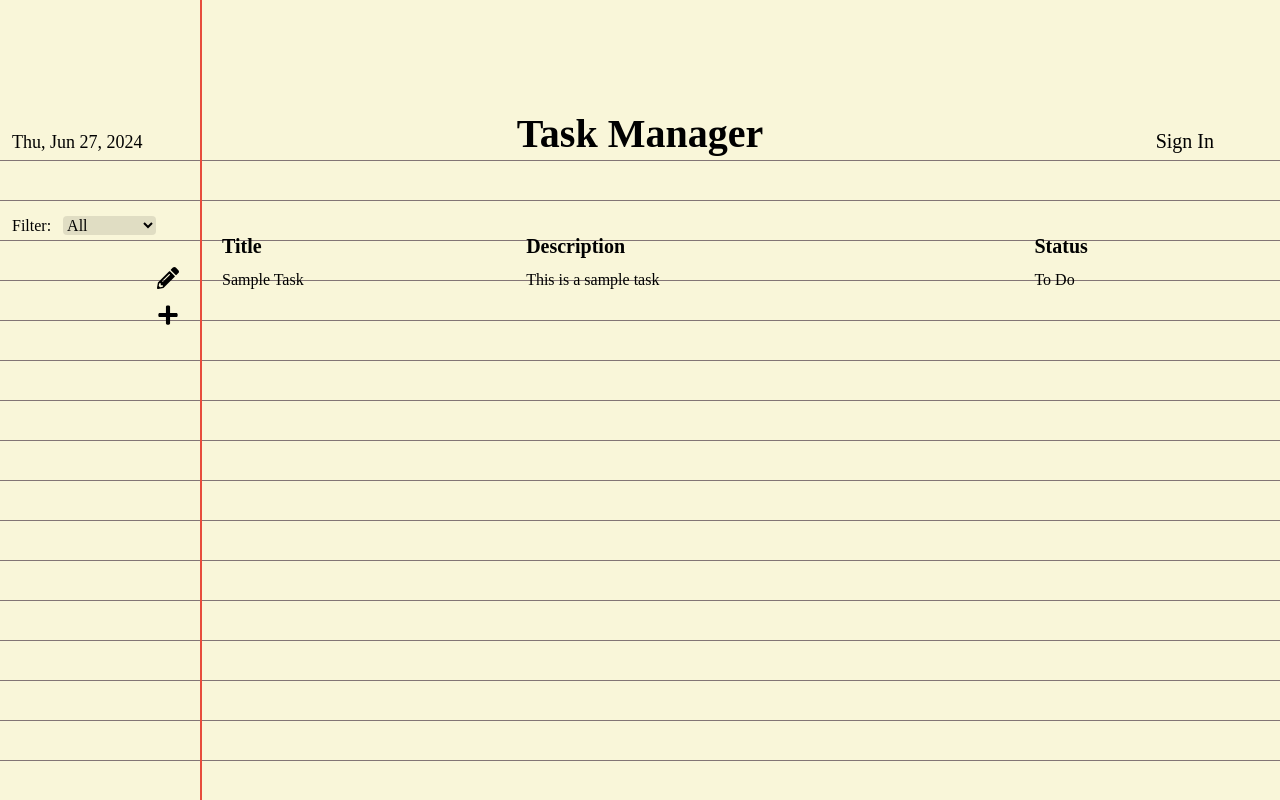
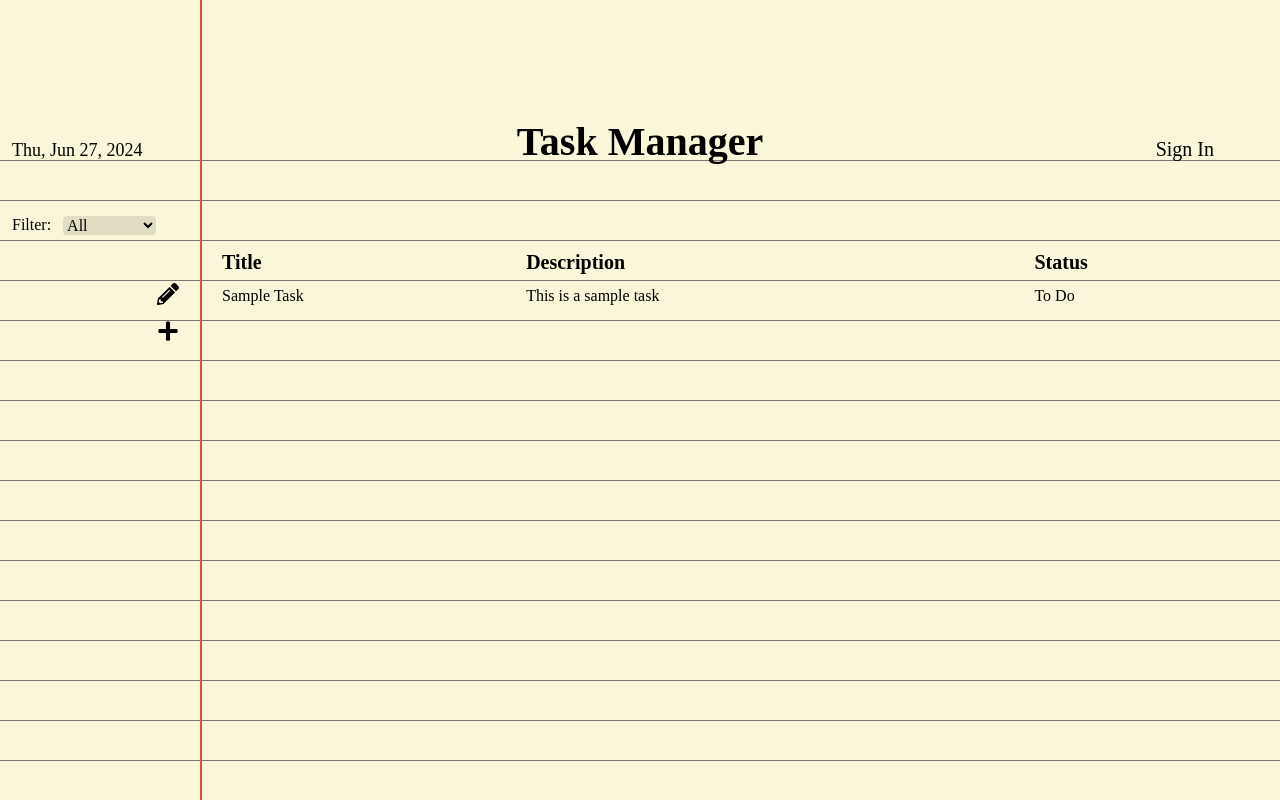
Before and after one commit to guyneh/task-manager, a React (Create React App) app in the folder frontend/: page / in a window 1280 px wide. Built offline with nearby package versions, Linux system fonts and the light colour scheme; a web font is replaced by a local one.

Commit message:
vertical alignment fixed when user is logged in

```diff
--- a/frontend/src/App.css
+++ b/frontend/src/App.css
@@ -30,7 +30,7 @@ body::before {
 	display: flex;
 	align-items: center;
 	justify-content: space-between;
-	margin-top: 44px;
+	margin-top: 43.5px;
 	position: relative;
 	width: 100%;
 	padding: 12px 0px;
@@ -54,6 +54,13 @@ body::before {
 	font-size: 40px;
 }
 
+.auth-container,
+.profile-container {
+	display: flex;
+	align-items: center;
+	height: 60px;
+}
+
 .sign-in-button {
 	background-color: transparent;
 	color: #000;
@@ -72,15 +79,18 @@ body::before {
 }
 
 .profile-picture-container {
-	margin-bottom: -2.5px;
+	margin-bottom: 30px;
 	margin-right: 40px;
-	margin-top: -20px;
+	margin-top: 0;
+	display: flex;
+	align-items: center;
 }
 
 .profile-picture {
 	border-radius: 50%;
-	vertical-align: middle;
 	cursor: pointer;
+	width: 60px;
+	height: 60px;
 }
 
 .auth-modal {
@@ -304,7 +314,7 @@ body::before {
 
 .task-list-container {
 	width: 85%;
-	margin-top: 56px;
+	margin-top: 54.5px;
 	padding-left: 150px;
 }
 
--- a/frontend/src/components/Header.tsx
+++ b/frontend/src/components/Header.tsx
@@ -1,6 +1,6 @@
 // Header component with Task Manager title and Sign In button
 
-import React, { useState } from 'react';
+import React, { useEffect, useState } from 'react';
 import Auth from './auth/AuthModal';
 import { useAuth } from '../context/AuthContext';
 import ProfileModal from './auth/ProfileModal';
@@ -22,6 +22,10 @@ const Header: React.FC = () => {
     const [showAuth, setShowAuth] = useState(false);
     const [showProfile, setShowProfile] = useState(false);
 
+    useEffect(() => {
+        console.log(authState)
+    })
+
     return (
         <div className="header-container">
             <div className="date-container">
@@ -29,13 +33,16 @@ const Header: React.FC = () => {
             </div>
             <h1 className="header-title">Task Manager</h1>
             {authState.user ? (
-                <div className='profile-picture-container'>
-                    <div onClick={() => setShowProfile(true)}>
+                <div className="profile-container" onClick={() => setShowProfile(true)}>
+                    <div className="profile-picture-container">
                         <ProfilePicture avatarUrl={authState?.user?.avatar || "avatar.png"} />
                     </div>
+                    <span>{authState?.user?.name}</span>
                 </div>
             ) : (
-                <button className="sign-in-button" onClick={() => setShowAuth(true)}>Sign In</button>
+                <div className="auth-container">
+                    <button className="sign-in-button" onClick={() => setShowAuth(true)}>Sign In</button>
+                </div>
             )}
             {showAuth && <Auth onClose={() => setShowAuth(false)} />}
             {showProfile && <ProfileModal onClose={() => setShowProfile(false)} />}
```
